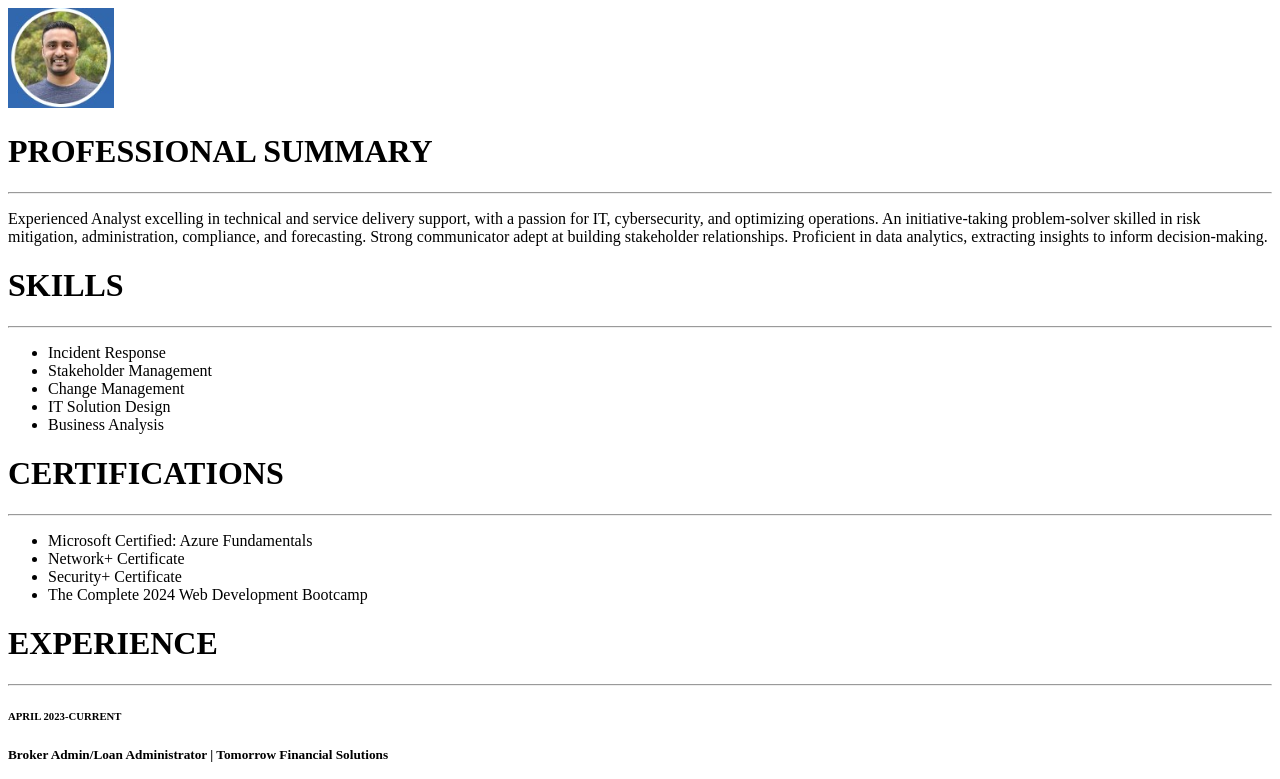
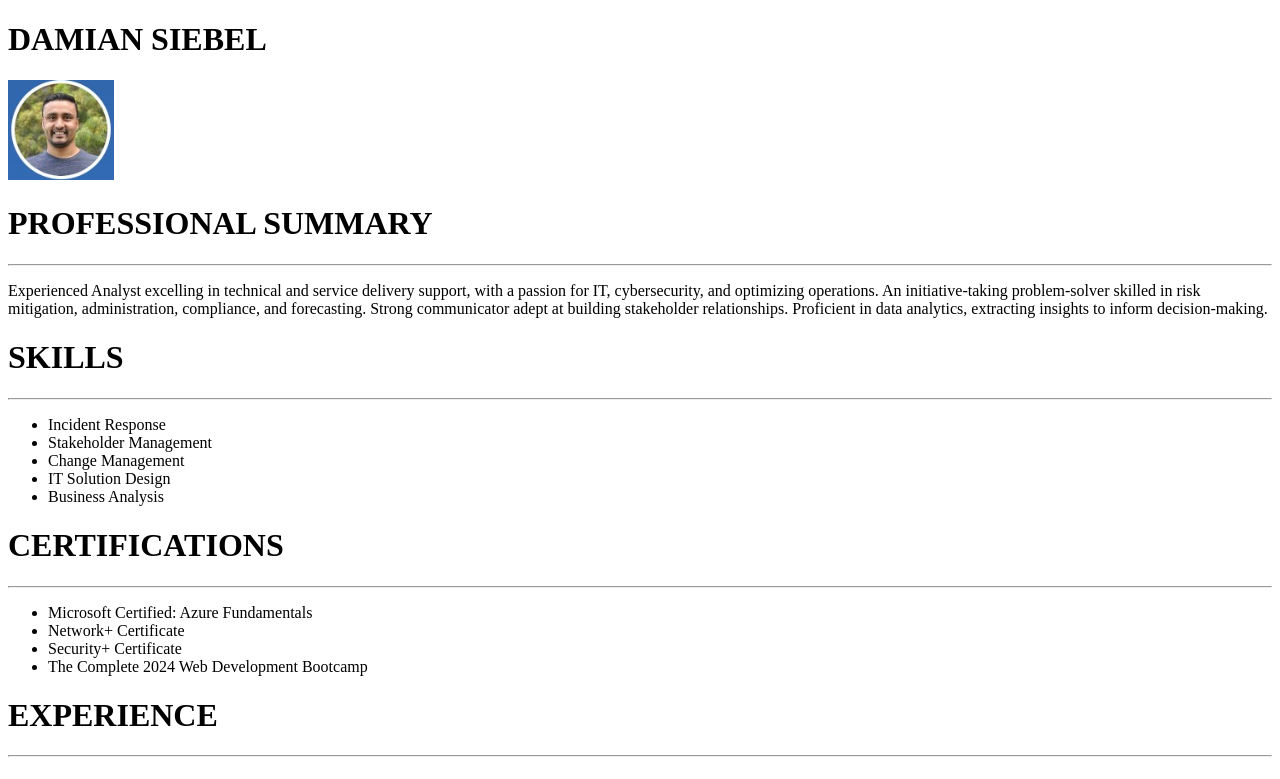
Before and after one commit to MightyExodia/damian_resume, a plain HTML site: page index.html in a window 1280 px wide. Shown: the top 779 px of the page. Drawn offline with Linux system fonts and the light colour scheme.

Commit message:
Add files via upload

```diff
--- a/index.html
+++ b/index.html
@@ -5,6 +5,7 @@
     <title>My Resume</title>
 </head>
 <body>
+    <h1>DAMIAN SIEBEL</h1>
     <img src="./assets/images/profile_pic.png" height="100" alt="profile pic of damian"/>
     <h1>PROFESSIONAL SUMMARY</h1>
     <hr />
```
